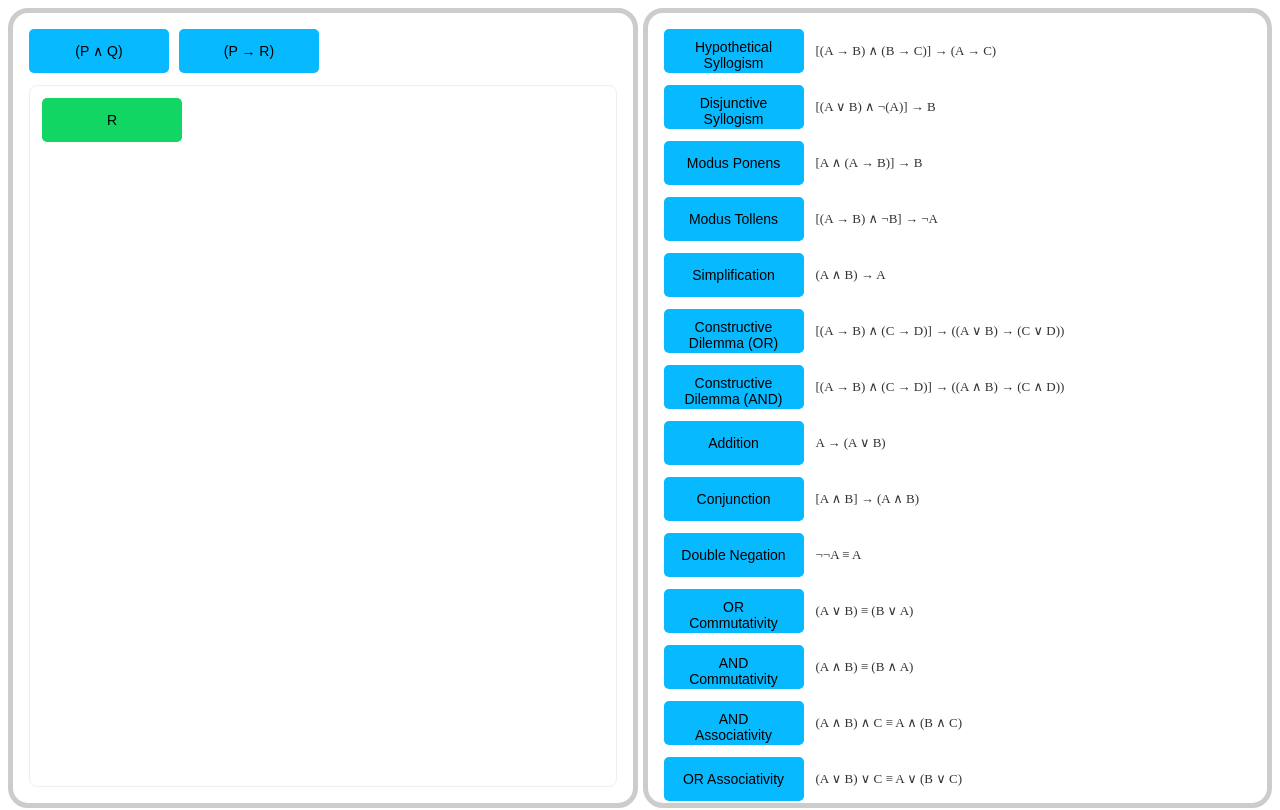
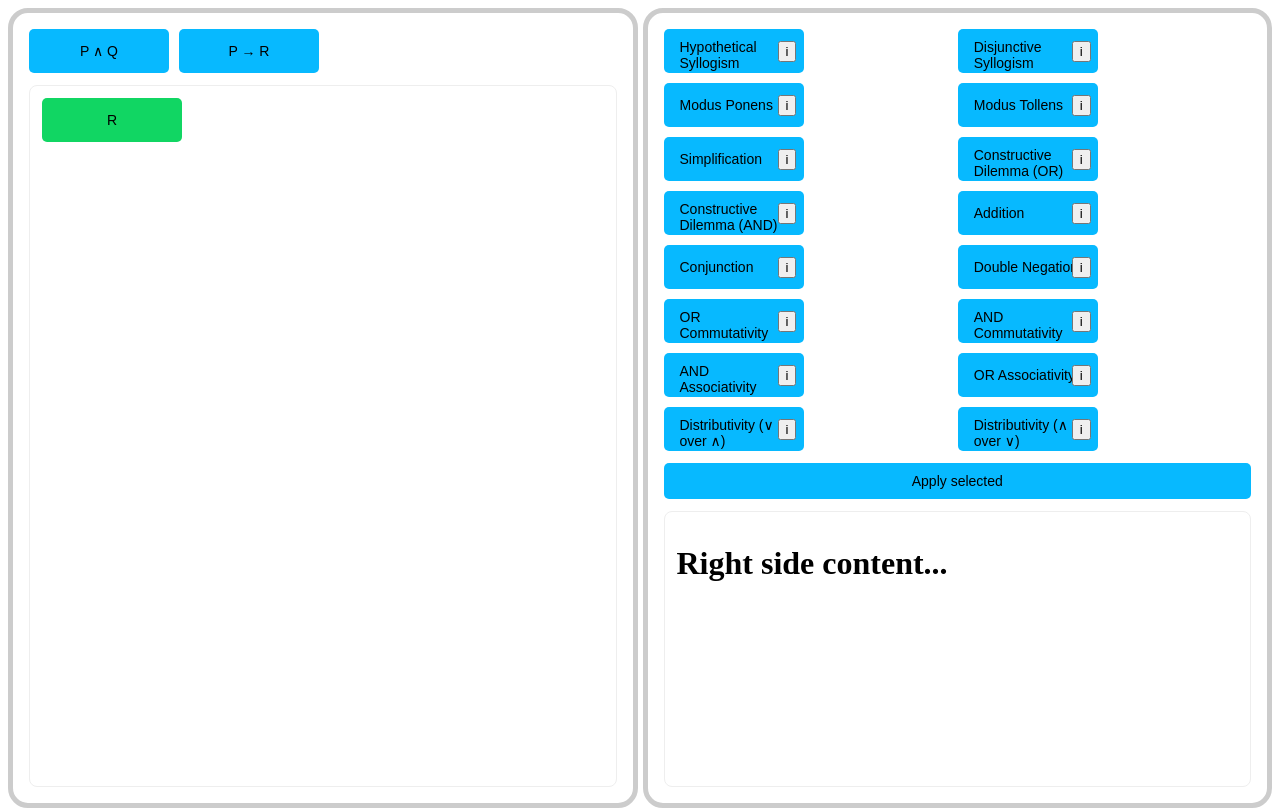
Before and after one commit to ZachNurk/Logicle, a React (Vite) app: page / in a window 1280 px wide. Shown: the top 810 px of the page. Built offline with nearby package versions, Linux system fonts and the light colour scheme; data requests are answered from the project's data file.

Commit message:
attempted to rework UI, will need to redo with tailwind likely

```diff
--- a/db/db.json
+++ b/db/db.json
@@ -6,7 +6,7 @@
       "nodes": [
         {
           "id": "n1",
-          "text": "(P ∧ Q)",
+          "text": "P ∧ Q",
           "selected": false,
           "isStarter": true,
           "parentIds": [],
@@ -31,7 +31,7 @@
         },
         {
           "id": "n2",
-          "text": "(P → R)",
+          "text": "P → R",
           "selected": false,
           "isStarter": true,
           "parentIds": [],
--- a/src/components/right_panel/RulePanel.tsx
+++ b/src/components/right_panel/RulePanel.tsx
@@ -4,6 +4,14 @@
  */
 
 import type { Axiom } from "../../logic/Axiom";
+import { useState } from "react";
+
+const AXIOM_BUTTON_Z = 900;
+const INFO_TOOLTIP_Z = AXIOM_BUTTON_Z + 1;
+const TOOLTIP_Z = INFO_TOOLTIP_Z + 1;
+const AXIOM_ROW_GAP_PX = 10;
+const AXIOM_COLUMN_GAP_PX = 1;
+
 
 type RulePanelProps = {
   axioms: Axiom[];
@@ -11,19 +19,27 @@ type RulePanelProps = {
   onApply?: () => void;
 };
 
-
 //TODO make the panel smaller so its coser to the Left panel
 
 /**
  * UI element for the right side
  */
-export default function RulePanel({ axioms, toggleSelected, onApply }: RulePanelProps) {
+export default function RulePanel({
+  axioms,
+  toggleSelected,
+  onApply,
+}: RulePanelProps) {
+  // hook tracks the currently hovered axiom
+  const [hoveredId, setHoveredId] = useState<string | null>(null);
+
   return (
     <div style={styles.container}>
+      <div style={styles.axiomGrid}>
         {axioms.map((axiom) => (
-        <div key={axiom.id} style={styles.axiomRow}>
+            <div key={axiom.id} style={styles.axiomButton}>
               <button
                 onClick={() => toggleSelected(axiom.id)}
+                title={axiom.description}
                 style={{
                   ...styles.axiomButtonBase,
                   backgroundColor: axiom.selected ? "#ff4107" : "#07b9ff",
@@ -31,9 +47,25 @@ export default function RulePanel({ axioms, toggleSelected, onApply }: RulePanel
               >
                 {axiom.text}
               </button>
-        <div style={styles.axiomDescription}>{axiom.description}</div>
+
+              <button
+                type="button"
+                style={styles.infoButton}
+                // prevent clicking info from toggling selection (optional but usually desired)
+                onClick={(e) => e.stopPropagation()}
+                onMouseEnter={() => setHoveredId(axiom.id)}
+                onMouseLeave={() => setHoveredId((current) => (current === axiom.id ? null : current))}
+              >
+                i
+              </button>
+            {hoveredId === axiom.id && (
+              <div style={styles.tooltip}>
+                {axiom.description}
+              </div>
+            )}
             </div>
         ))}
+      </div>
       {onApply && (
         <button onClick={onApply} style={styles.applyButton}>
           Apply selected
@@ -57,19 +89,51 @@ const styles = {
     gap: 12, // space between children
   } satisfies React.CSSProperties,
 
-  axiomRow: {
-    display: "flex",
-    alignItems: "center",
-    gap: 12,
+  axiomGrid: {
+    display: "grid",
+    gridTemplateColumns: "repeat(auto-fill, minmax(260px, 1fr))",
+    gap: `${AXIOM_ROW_GAP_PX}px ${AXIOM_COLUMN_GAP_PX}px`,
   } satisfies React.CSSProperties,
 
-  axiomDescription: {
-    flex: 1,
-    fontSize: 13,
-    color: "#333",
-    lineHeight: 1.2,
+  axiomButton: {
+    position: "relative" as const,
+    display: "inline-flex",
+    alignItems: "center",
+    gap: 4,
   } satisfies React.CSSProperties,
 
+  axiomButtonBase: {
+    padding: "10px 16px", // Makes sure text doesnt sit under info icon
+    fontSize: "14px",
+    width: "140px",
+    height: "44px",
+    borderRadius: "5px",
+    border: "none",
+    cursor: "pointer",
+    textAlign: "left"
+  } satisfies React.CSSProperties,
+
+
+  infoButton: {
+    display: "inline-block",
+    marginLeft: -30,
+    zIndex: INFO_TOOLTIP_Z,
+
+  } satisfies React.CSSProperties,
+
+  tooltip: {
+    position: "absolute" as const,
+    top: 0,
+    left: "100%",
+    marginLeft: 8,
+    zIndex: TOOLTIP_Z,
+    background: "black",
+    color: "white",
+    padding: "5px",
+    borderRadius: "4px",
+    whiteSpace: "nowrap",
+    pointerEvents: "none",
+  } satisfies React.CSSProperties,
 
   slot: {
     border: "1px solid #ddd",
@@ -86,15 +150,6 @@ const styles = {
     padding: 12,
   } satisfies React.CSSProperties,
 
-  axiomButtonBase: {
-    padding: "10px 16px",
-    fontSize: "14px",
-    width: "140px",
-    height: "44px",
-    borderRadius: "5px",
-    border: "none",
-    cursor: "pointer",
-  } satisfies React.CSSProperties,
 
   applyButton: {
     padding: "10px 20px",
```
Lines whose indentation alone changed are shown as unchanged.
